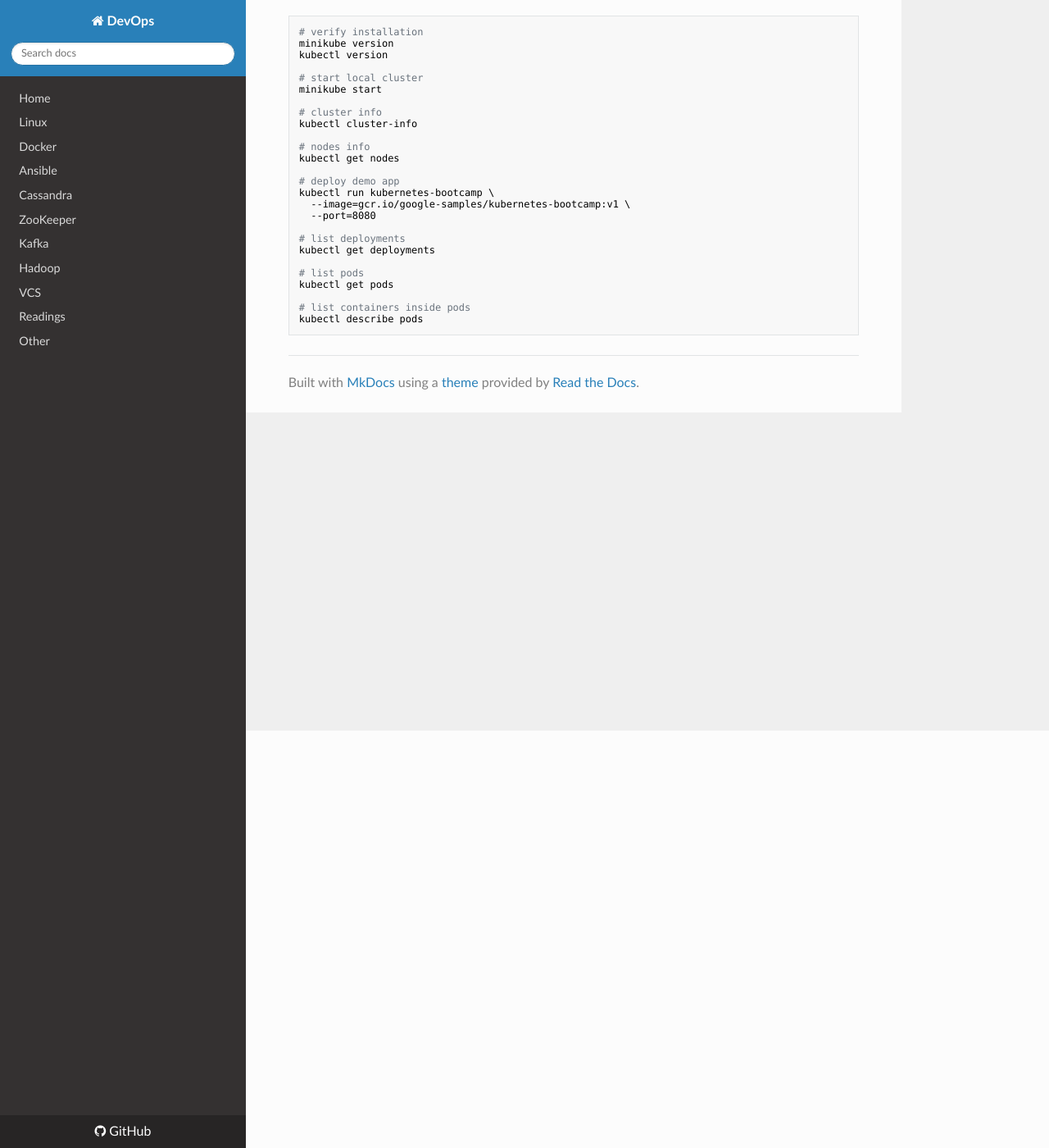
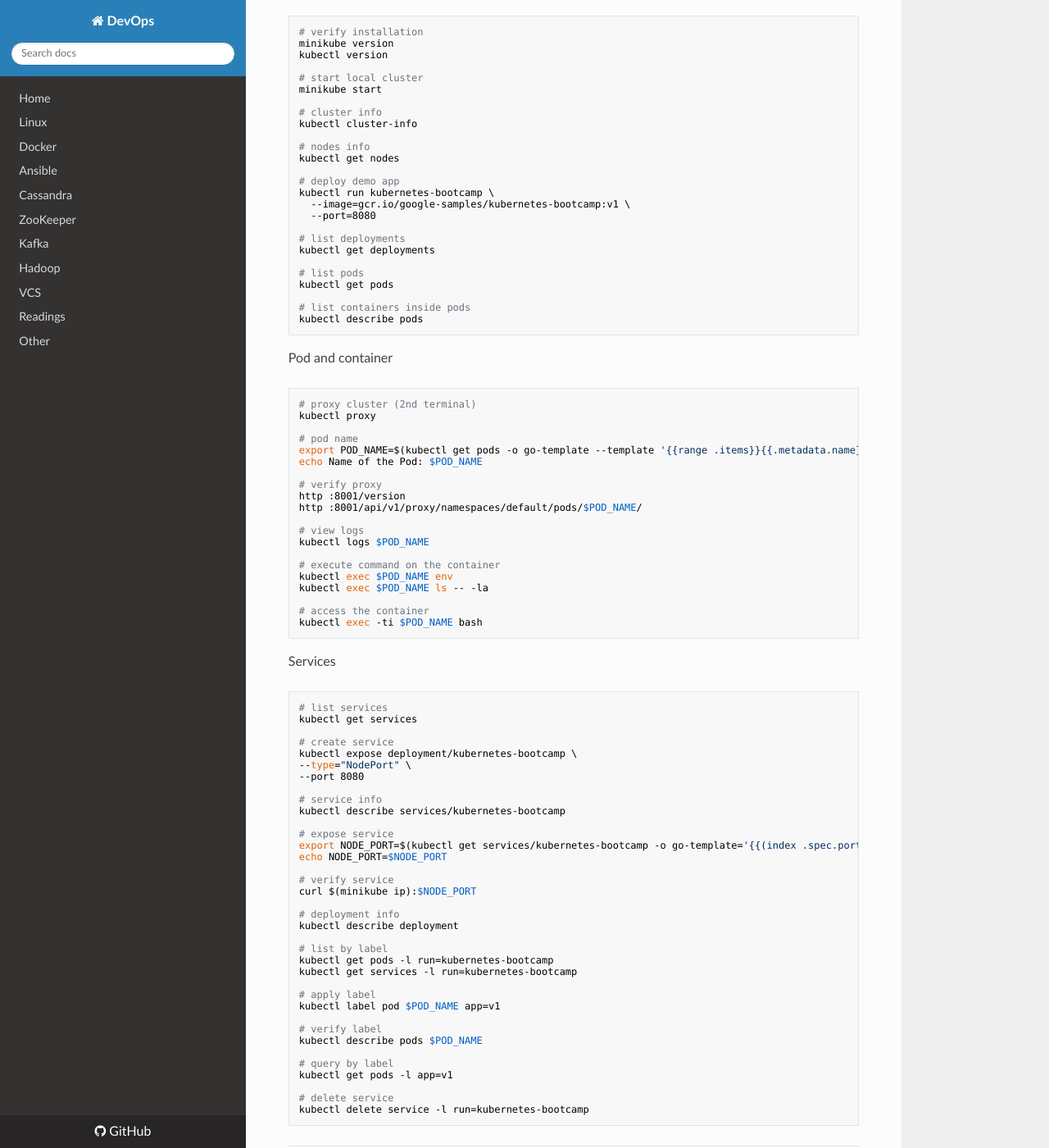
Before and after one commit to niqdev/devops, an MkDocs documentation site: the page built from docs/kubernetes.md, in a window 1280 px wide and 1400 px high, scrolled down 509 px. Shown: the whole window at 82% size. Built offline with MkDocs 1.6.1, drawn with Linux system fonts in a browser that asks for light colours; nearby versions of some CDN libraries; old or Windows-style settings are respelled for this version of MkDocs.

Commit message:
doc: update kubernetes

````diff
--- a/docs/kubernetes.md
+++ b/docs/kubernetes.md
@@ -41,3 +41,67 @@ kubectl get pods
 # list containers inside pods
 kubectl describe pods
 ```
+
+Pod and container
+```bash
+# proxy cluster (2nd terminal)
+kubectl proxy
+
+# pod name
+export POD_NAME=$(kubectl get pods -o go-template --template '{{range .items}}{{.metadata.name}}{{"\n"}}{{end}}')
+echo Name of the Pod: $POD_NAME
+
+# verify proxy
+http :8001/version
+http :8001/api/v1/proxy/namespaces/default/pods/$POD_NAME/
+
+# view logs
+kubectl logs $POD_NAME
+
+# execute command on the container
+kubectl exec $POD_NAME env
+kubectl exec $POD_NAME ls -- -la
+
+# access the container
+kubectl exec -ti $POD_NAME bash
+```
+
+Services
+```bash
+# list services
+kubectl get services
+
+# create service
+kubectl expose deployment/kubernetes-bootcamp \
+--type="NodePort" \
+--port 8080
+
+# service info
+kubectl describe services/kubernetes-bootcamp
+
+# expose service
+export NODE_PORT=$(kubectl get services/kubernetes-bootcamp -o go-template='{{(index .spec.ports 0).nodePort}}')
+echo NODE_PORT=$NODE_PORT
+
+# verify service
+curl $(minikube ip):$NODE_PORT
+
+# deployment info
+kubectl describe deployment
+
+# list by label
+kubectl get pods -l run=kubernetes-bootcamp
+kubectl get services -l run=kubernetes-bootcamp
+
+# apply label
+kubectl label pod $POD_NAME app=v1
+
+# verify label
+kubectl describe pods $POD_NAME
+
+# query by label
+kubectl get pods -l app=v1
+
+# delete service
+kubectl delete service -l run=kubernetes-bootcamp
+```
````
